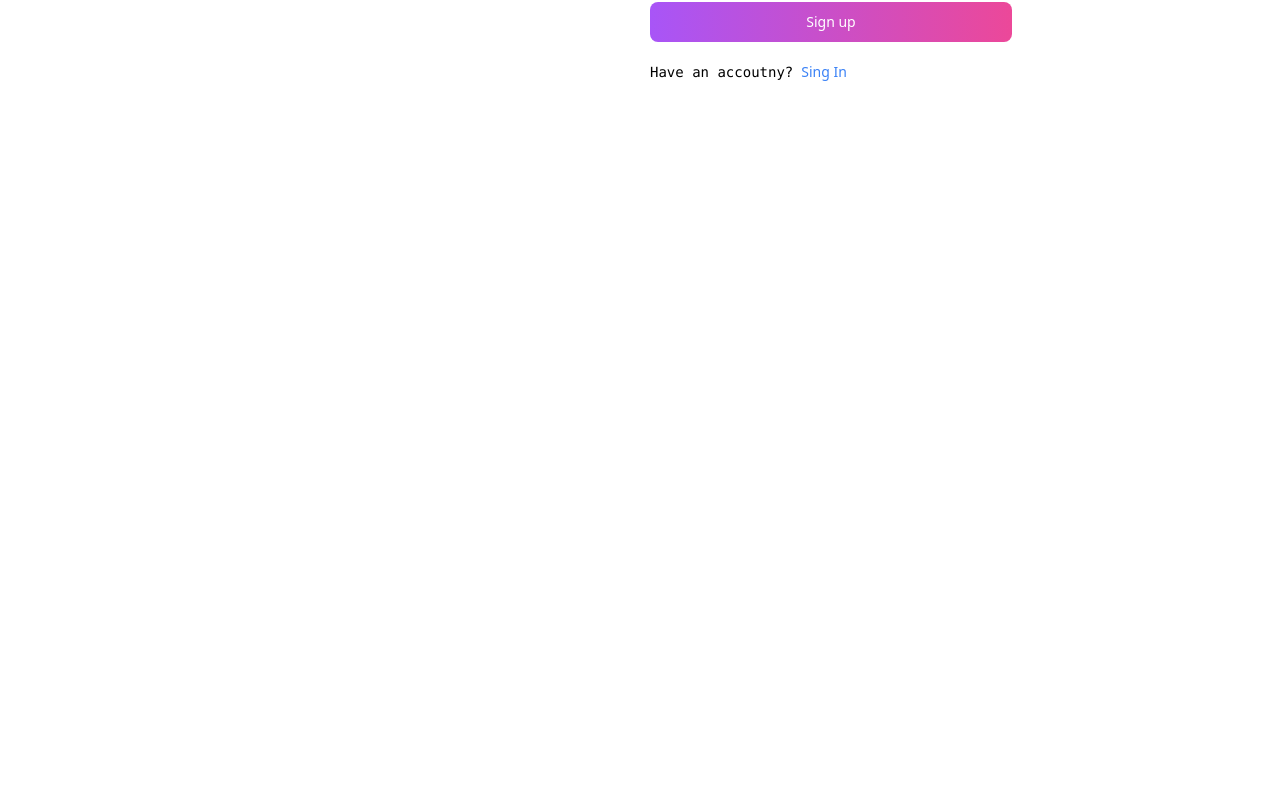
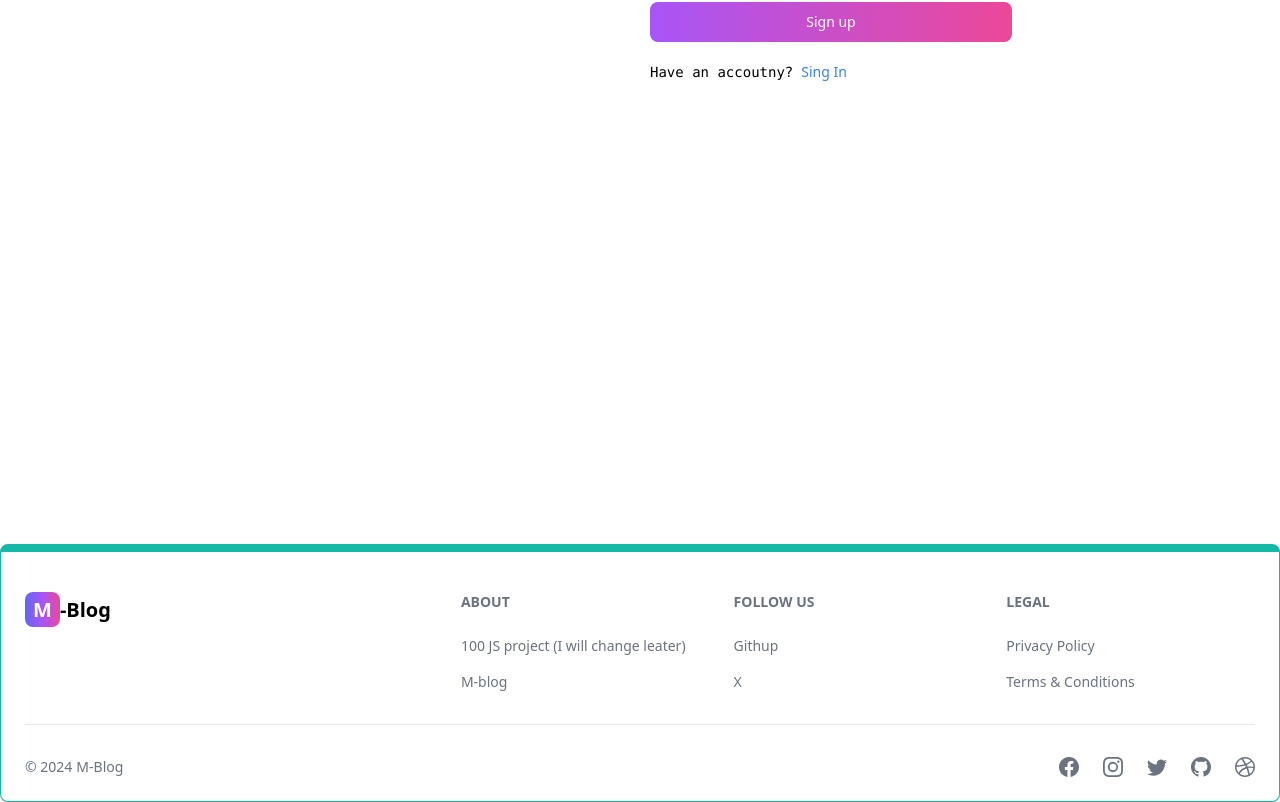
Before and after one commit to Mehebub24/m-blog, a React (Vite) app in the folder client/: page /Singup in a window 1280 px wide. Shown: the part 400-1202 px from the top of the page. Before the commit the page ends 944 px from the top, so only its background shows below. Built offline with nearby package versions, Linux system fonts and the light colour scheme.

Commit message:
create a footer component

```diff
--- a/client/src/App.jsx
+++ b/client/src/App.jsx
@@ -6,6 +6,7 @@
 import Singin from './page/Singin'
 import Singup from './page/Singup'
 import Header from './components/Header'
+import  Footer  from './components/Footer'
 
 export default function App() {
   return (
@@ -19,6 +20,7 @@
         <Route path='/Singin' element={<Singin/>} />
         <Route path='/Singup' element={<Singup/>}/>
       </Routes>
+      <Footer/>
     </BrowserRouter>
   )
 }
--- /dev/null
+++ b/client/src/components/Footer.jsx
@@ -0,0 +1,87 @@
+import {Footer} from 'flowbite-react'
+import { Link } from 'react-router-dom'
+import {BsFacebook,BsInstagram,BsTwitter,BsGithub,BsDribbble} from 'react-icons/bs'
+export default function FooterCom() {
+  return (
+   <Footer container className='border border-t-8 border-teal-500'>
+       <div className='w-full max-w-7xl mx-auto'>
+        <div className=' grid w-full justify-between sm:flex md:grid-cols-1 '>
+        <div className='mt-5'>
+          <Link to='/' className=" self-center whitespace-nowrap text-lg sm:text-xl font-semibold dark:text-white">
+            <span className="px-2 py-1 bg-gradient-to-r from-indigo-500 via-purple-500 to-pink-500 rounded-lg text-white">M</span>-Blog
+        </Link>
+       </div>
+       <div className='grid grid-cols-2 gap-8 mt-4 sm:grid-cols-3 sm:gap-6'>
+        <div>
+        <Footer.Title title='About'/>
+        <Footer.LinkGroup col>
+          <Footer.Link
+          href='/'
+          target='_blank'
+          rel='noopener noreferrer'
+          >
+            100 JS project (I will change leater)
+          </Footer.Link>
+          <Footer.Link
+          href='/about'
+          target='_blank'
+          rel='noopener noreferrer'
+          >
+            M-blog
+          </Footer.Link>
+        </Footer.LinkGroup>
+        </div>
+        <div>
+        <Footer.Title title='Follow us'/>
+        <Footer.LinkGroup col>
+          <Footer.Link
+          href='#'
+          target='_blank'
+          rel='noopener noreferrer'
+          >
+            Githup
+          </Footer.Link>
+          <Footer.Link
+          href='#'
+          target='_blank'
+          rel='noopener noreferrer'
+          >
+            X
+          </Footer.Link>
+        </Footer.LinkGroup>
+        </div>
+        <div>
+        <Footer.Title title='LEGAL'/>
+        <Footer.LinkGroup col>
+          <Footer.Link
+          href='#'
+          >
+           Privacy Policy
+          </Footer.Link>
+          <Footer.Link
+          href='#'
+          >
+            Terms &amp; Conditions
+          </Footer.Link>
+        </Footer.LinkGroup>
+        </div>
+       </div>
+       </div>
+       <Footer.Divider/>
+        <div className='w-full sm:flex sm:items-center sm:justify-between'>
+        <Footer.Copyright
+        href = '#'
+        by = "M-Blog"
+        year = {new Date().getFullYear()}/>
+        <div className='flex gap-6 sm:mt-0 mt-4 sm:justify-center'>
+          <Footer.Icon href='#' icon={BsFacebook}/>
+          <Footer.Icon href='#' icon={BsInstagram}/>
+          <Footer.Icon href='#' icon={BsTwitter}/>
+          <Footer.Icon href='#' icon={BsGithub}/>
+          <Footer.Icon href='#' icon={BsDribbble}/>
+        </div>
+        </div>
+     </div>
+   </Footer>
+  )
+}
```
